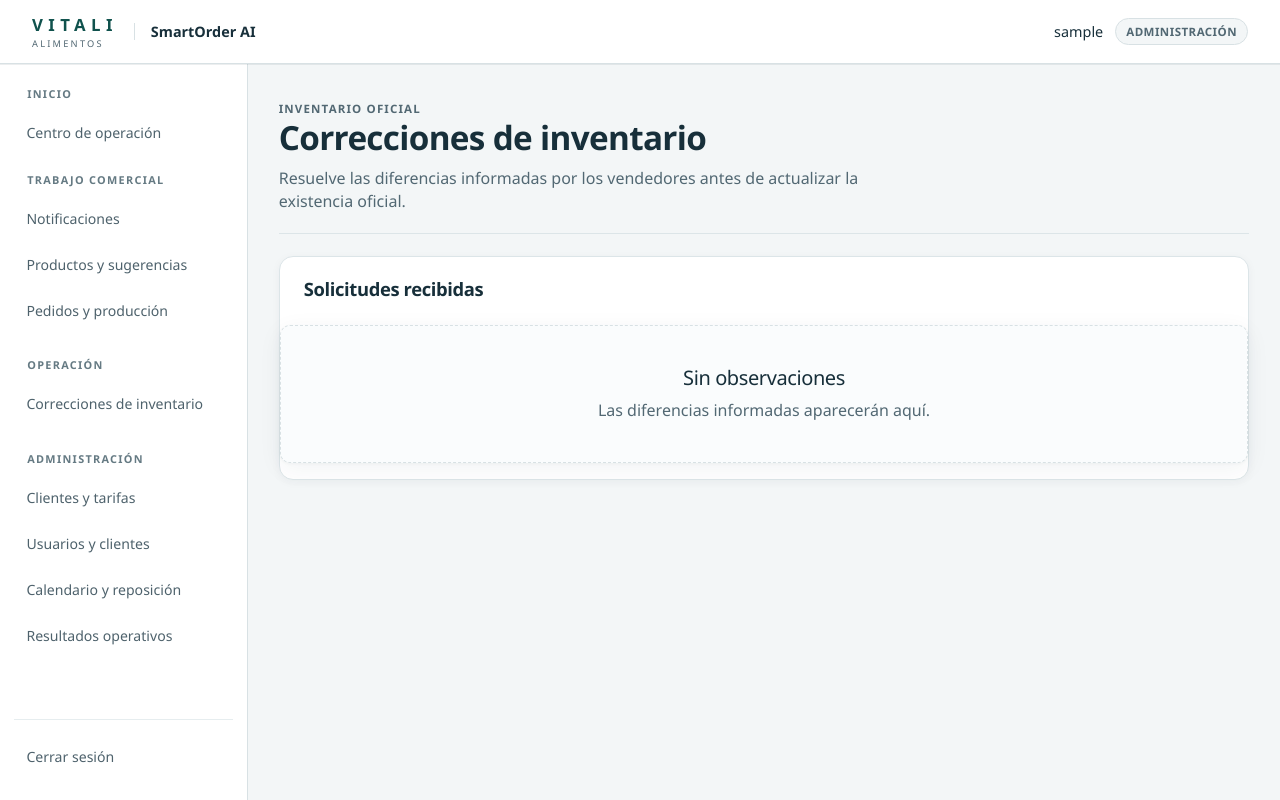
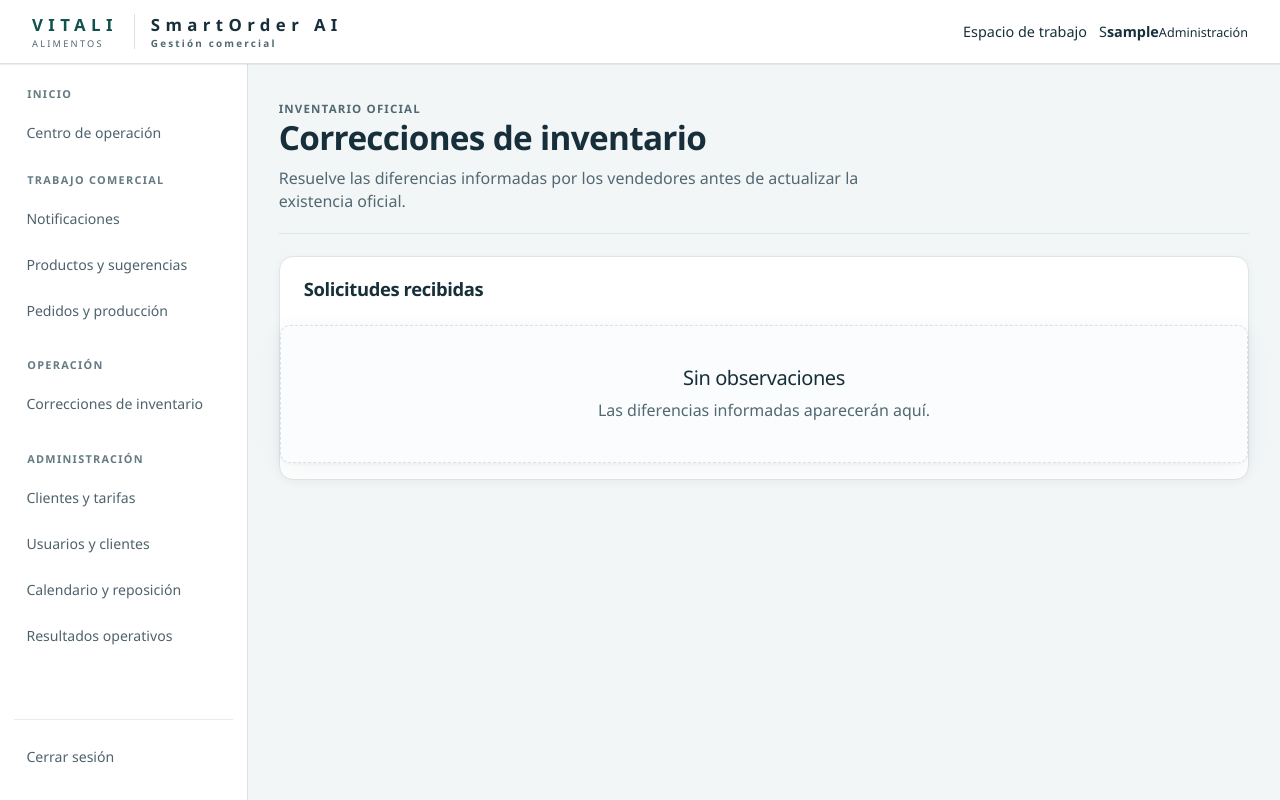
Before and after one commit to HenryBo06/ProyectoSistemaVitali, a Django app: page /correcciones/ in a window 1280 px wide. Run offline with Django 5.2, Linux system fonts and the light colour scheme; the visitor is signed in with stand-in values (Sample User, id 1); data comes from the database, SQL or seed files in the repository; data that the repository does not hold is empty; some libraries are stand-ins or nearby versions.

Commit message:
feat(local-ui): shared Django shell and dedicated stylesheet

```diff
--- a/operations/templates/operations/base.html
+++ b/operations/templates/operations/base.html
@@ -5,24 +5,29 @@
   <meta charset="utf-8">
   <meta name="viewport" content="width=device-width, initial-scale=1">
   <meta name="color-scheme" content="light">
+  <meta name="theme-color" content="#176b63">
   <link rel="icon" href="{% static 'operations/favicon.svg' %}" type="image/svg+xml">
   <title>{% block title %}SmartOrder AI{% endblock %} · Vitali Alimentos</title>
   <link rel="stylesheet" href="{% static 'operations/vendor/bootstrap.min.css' %}">
   <link rel="stylesheet" href="{% static 'operations/css/app.css' %}?v=smartorder-20261030a">
+  <link rel="stylesheet" href="{% static 'operations/css/local-frontend.css' %}?v=local-20261030a">
   {% block head %}{% endblock %}
 </head>
-<body>
+<body class="local-app {% if request.user.is_authenticated %}local-app-authenticated{% else %}local-app-anonymous{% endif %}">
   <a class="skip-link" href="#main-content">Saltar al contenido principal</a>
   {% if request.user.is_authenticated %}
   <header class="app-header">
     <div class="container-fluid app-header-inner">
       <a class="brand" href="{% if request.user.is_staff %}{% url 'pilot_dashboard' %}{% else %}{% url 'dashboard' %}{% endif %}" aria-label="SmartOrder AI, ir al inicio">
         <span class="brand-wordmark"><strong>VITALI</strong><small>ALIMENTOS</small></span>
-        <span class="brand-product">SmartOrder AI</span>
+        <span class="brand-product"><strong>SmartOrder AI</strong><small>Gestión comercial</small></span>
       </a>
       <div class="header-actions">
-        <span class="user-name d-none d-sm-inline">{{ request.user.username }}</span>
-        <span class="role-tag">{% if role == 'admin' or request.user.is_staff %}Administración{% else %}Vendedor{% endif %}</span>
+        <span class="workspace-chip d-none d-md-inline-flex"><span class="workspace-dot" aria-hidden="true"></span> Espacio de trabajo</span>
+        <div class="user-identity d-none d-sm-flex">
+          <span class="user-avatar" aria-hidden="true">{{ request.user.username|slice:':1'|upper }}</span>
+          <span class="user-details"><strong>{{ request.user.username }}</strong><small>{% if request.user.is_staff %}Administración{% else %}Vendedor{% endif %}</small></span>
+        </div>
         <button class="btn btn-sm btn-outline-light d-lg-none d-inline-flex align-items-center gap-1" type="button" data-bs-toggle="offcanvas" data-bs-target="#mobileNavigation" aria-controls="mobileNavigation" aria-label="Abrir menú">
           <svg width="18" height="18" viewBox="0 0 24 24" fill="none" stroke="currentColor" stroke-width="2" stroke-linecap="round" stroke-linejoin="round" aria-hidden="true"><line x1="3" y1="12" x2="21" y2="12"></line><line x1="3" y1="6" x2="21" y2="6"></line><line x1="3" y1="18" x2="21" y2="18"></line></svg>
           <span>Menú</span>
@@ -36,7 +41,7 @@
     </aside>
     <div class="offcanvas offcanvas-start" tabindex="-1" id="mobileNavigation" aria-labelledby="mobileNavigationTitle">
       <div class="offcanvas-header">
-        <h2 class="offcanvas-title h5 mb-0" id="mobileNavigationTitle">SmartOrder AI</h2>
+        <h2 class="offcanvas-title h5 mb-0" id="mobileNavigationTitle">SmartOrder AI <small class="d-block">Menú de trabajo</small></h2>
         <button type="button" class="btn-close" data-bs-dismiss="offcanvas" aria-label="Cerrar menú"></button>
       </div>
       <div class="offcanvas-body p-0">{% include 'operations/navigation.html' %}</div>
```
